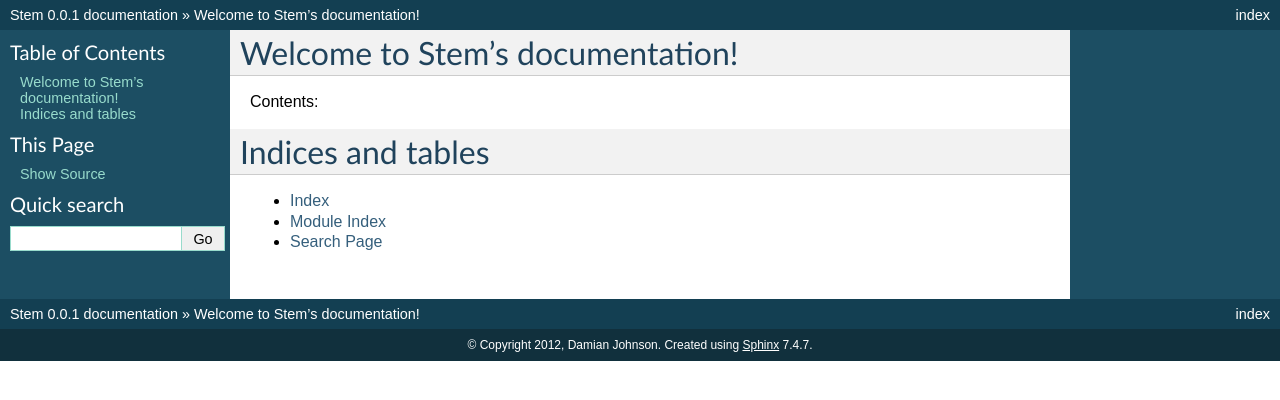
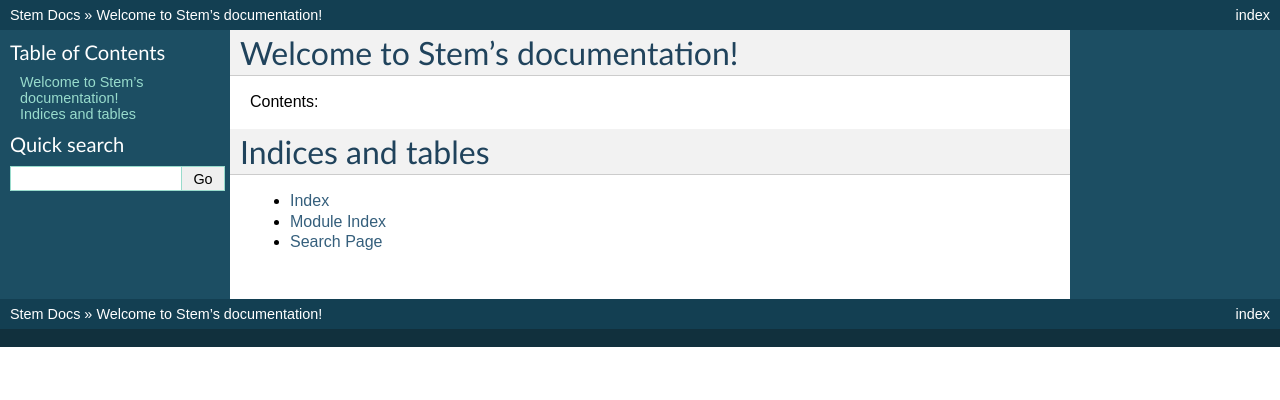
Before and after one commit to torproject/stem, a Sphinx documentation site: the page built from docs/index.rst, in a window 1280 px wide. Shown: the top 400 px of the page. Built offline with Sphinx 7.4.7, drawn with Linux system fonts in a browser that asks for light colours.

Commit message:
Configuring sphinx documentation attributes
Setting attributes and toggling attributes for the autogenerated sphinx
documentation. This seems like a pretty slick tool, though I'm still puzzling
out how to make it index all of stem. It seems to only register modules that I
explicitely tell it about - I'm probably missing something...

Also still deciding between the default and haiku themes. Ruled out the others.

```diff
--- a/docs/conf.py
+++ b/docs/conf.py
@@ -16,7 +16,8 @@ import sys, os
 # If extensions (or modules to document with autodoc) are in another directory,
 # add these directories to sys.path here. If the directory is relative to the
 # documentation root, use os.path.abspath to make it absolute, like shown here.
-#sys.path.insert(0, os.path.abspath('.'))
+
+sys.path.insert(0, os.path.abspath('..'))
 
 # -- General configuration -----------------------------------------------------
 
@@ -39,18 +40,20 @@ source_suffix = '.rst'
 # The master toctree document.
 master_doc = 'index'
 
+from stem import __version__, __author__, __contact__
+
 # General information about the project.
 project = u'Stem'
-copyright = u'2012, Damian Johnson'
+copyright = u'2012, %s' % __author__
 
 # The version info for the project you're documenting, acts as replacement for
 # |version| and |release|, also used in various other places throughout the
 # built documents.
 #
 # The short X.Y version.
-version = '0.0'
+version = __version__[:__version__.rfind(".")]
 # The full version, including alpha/beta/rc tags.
-release = '0.0.1'
+release = __version__
 
 # The language for content autogenerated by Sphinx. Refer to documentation
 # for a list of supported languages.
@@ -92,6 +95,7 @@ pygments_style = 'sphinx'
 # The theme to use for HTML and HTML Help pages.  See the documentation for
 # a list of builtin themes.
 html_theme = 'default'
+#html_theme = 'haiku'
 
 # Theme options are theme-specific and customize the look and feel of a theme
 # further.  For a list of options available for each theme, see the
@@ -106,7 +110,7 @@ html_theme = 'default'
 #html_title = None
 
 # A shorter title for the navigation bar.  Default is the same as html_title.
-#html_short_title = None
+html_short_title = 'Stem Docs'
 
 # The name of an image file (relative to this directory) to place at the top
 # of the sidebar.
@@ -147,13 +151,13 @@ html_static_path = ['_static']
 #html_split_index = False
 
 # If true, links to the reST sources are added to the pages.
-#html_show_sourcelink = True
+html_show_sourcelink = False
 
 # If true, "Created using Sphinx" is shown in the HTML footer. Default is True.
-#html_show_sphinx = True
+html_show_sphinx = False
 
 # If true, "(C) Copyright ..." is shown in the HTML footer. Default is True.
-#html_show_copyright = True
+html_show_copyright = False
 
 # If true, an OpenSearch description file will be output, and all pages will
 # contain a <link> tag referring to it.  The value of this option must be the
@@ -212,5 +216,5 @@ latex_documents = [
 # (source start file, name, description, authors, manual section).
 man_pages = [
     ('index', 'stem', u'Stem Documentation',
-     [u'Damian Johnson'], 1)
+     ['%s (%s)' % (__author__, __contact__)], 1)
 ]
```
